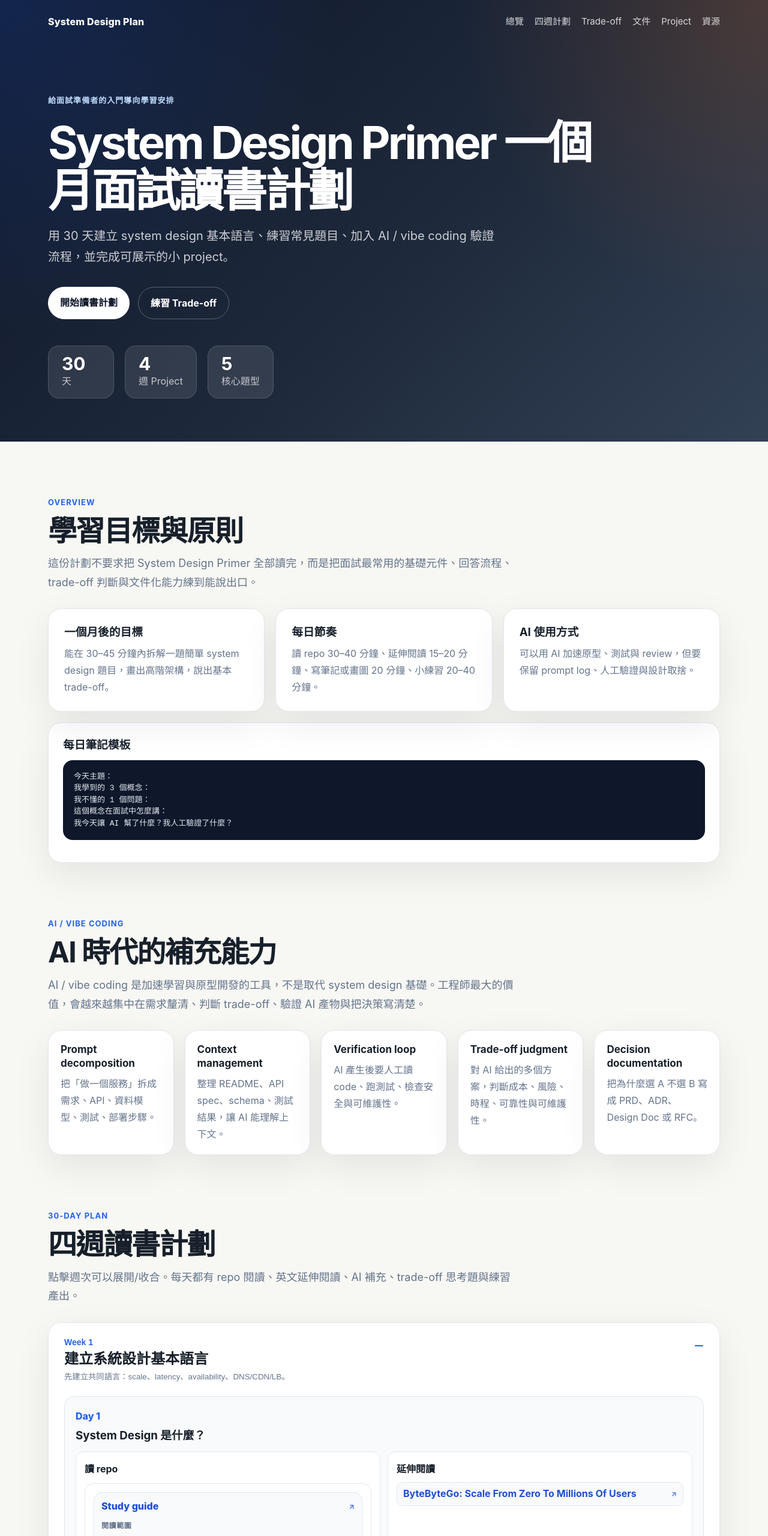
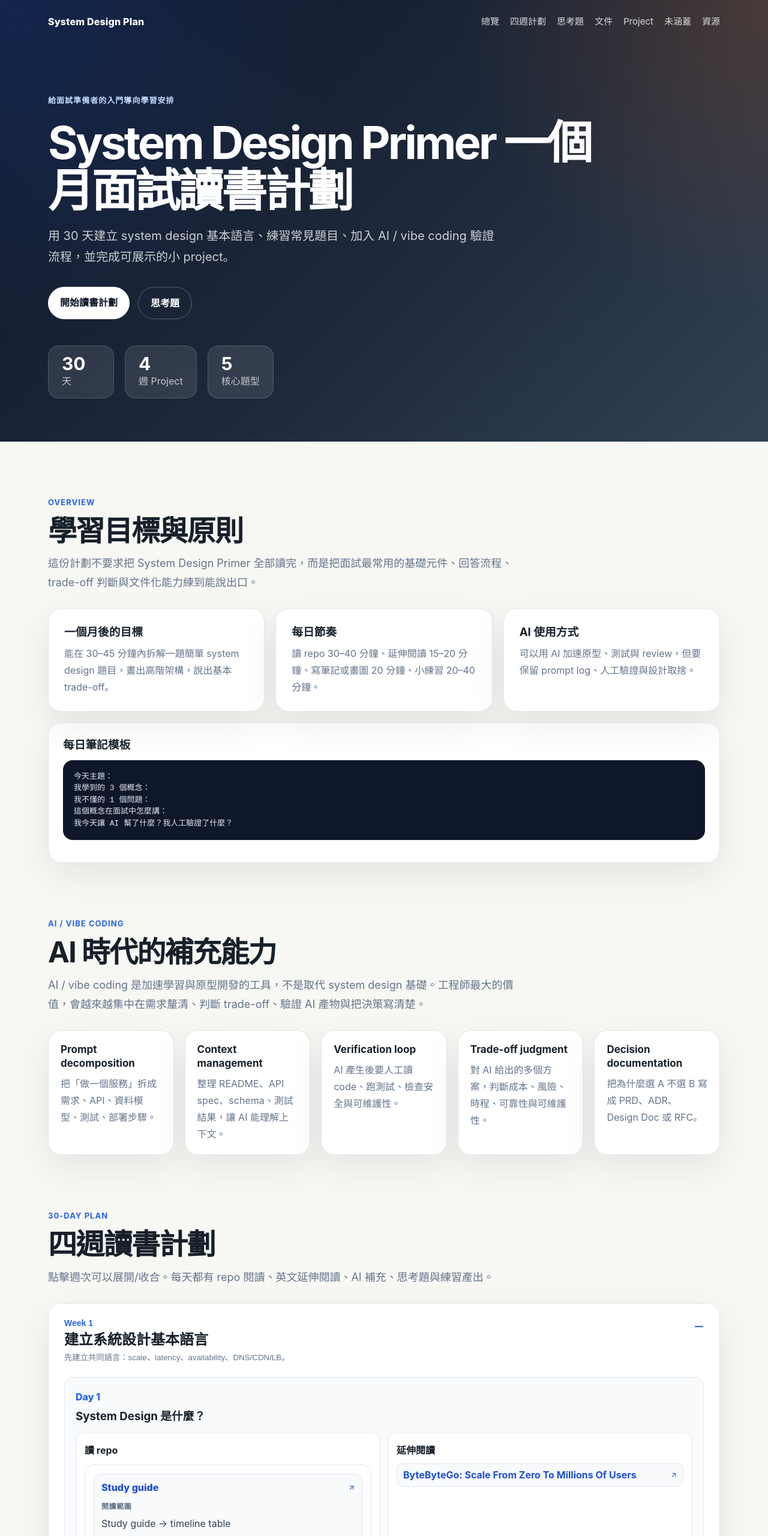
Before and after one commit to alon21034/system-design-study-site, a website built with Vite: page index.html in a window 1280 px wide. Shown: the top 2560 px of the page at 60% size. Built offline with nearby package versions, Linux system fonts and the light colour scheme.

Commit message:
Load uncovered topics post-fix and rename thinking questions

```diff
--- a/index.html
+++ b/index.html
@@ -16,7 +16,7 @@
       <div class="nav-links">
         <a href="#overview">總覽</a>
         <a href="#weeks">四週計劃</a>
-        <a href="#tradeoffs">Trade-off</a>
+        <a href="#tradeoffs">思考題</a>
         <a href="#documents">文件</a>
         <a href="#projects">Project</a>
         <a href="#resources">資源</a>
@@ -28,7 +28,7 @@
       <p>用 30 天建立 system design 基本語言、練習常見題目、加入 AI / vibe coding 驗證流程，並完成可展示的小 project。</p>
       <div class="hero-actions">
         <a class="btn primary" href="#weeks">開始讀書計劃</a>
-        <a class="btn secondary" href="#tradeoffs">練習 Trade-off</a>
+        <a class="btn secondary" href="#tradeoffs">練習思考題</a>
       </div>
       <div class="hero-stats">
         <div><strong>30</strong><span>天</span></div>
@@ -48,8 +48,8 @@
 我今天讓 AI 幫了什麼？我人工驗證了什麼？</code></pre></div>
     </section>
     <section class="section ai-section" id="ai"><div class="section-heading"><span class="tag">AI / Vibe Coding</span><h2>AI 時代的補充能力</h2><p>AI / vibe coding 是加速學習與原型開發的工具，不是取代 system design 基礎。工程師最大的價值，會越來越集中在需求釐清、判斷 trade-off、驗證 AI 產物與把決策寫清楚。</p></div><div class="grid cards-5"><article class="mini-card"><h3>Prompt decomposition</h3><p>把「做一個服務」拆成需求、API、資料模型、測試、部署步驟。</p></article><article class="mini-card"><h3>Context management</h3><p>整理 README、API spec、schema、測試結果，讓 AI 能理解上下文。</p></article><article class="mini-card"><h3>Verification loop</h3><p>AI 產生後要人工讀 code、跑測試、檢查安全與可維護性。</p></article><article class="mini-card"><h3>Trade-off judgment</h3><p>對 AI 給出的多個方案，判斷成本、風險、時程、可靠性與可維護性。</p></article><article class="mini-card"><h3>Decision documentation</h3><p>把為什麼選 A 不選 B 寫成 PRD、ADR、Design Doc 或 RFC。</p></article></div></section>
-    <section class="section" id="weeks"><div class="section-heading"><span class="tag">30-Day Plan</span><h2>四週讀書計劃</h2><p>點擊週次可以展開/收合。每天都有 repo 閱讀、英文延伸閱讀、AI 補充、trade-off 思考題與練習產出。</p></div><div class="accordion" id="weekAccordion"></div></section>
-    <section class="section" id="tradeoffs"><div class="section-heading"><span class="tag">Trade-off Practice</span><h2>架構選擇練習題</h2><p>每天讀完 repo 後，回答該日卡片裡的 Trade-off 思考題。重點不是背答案，而是把 Context、Options、Decision、Consequences 說清楚。</p></div><div class="tradeoff-grid" id="tradeoffGrid"></div></section>
+    <section class="section" id="weeks"><div class="section-heading"><span class="tag">30-Day Plan</span><h2>四週讀書計劃</h2><p>點擊週次可以展開/收合。每天都有 repo 閱讀、英文延伸閱讀、AI 補充、思考題與練習產出。</p></div><div class="accordion" id="weekAccordion"></div></section>
+    <section class="section" id="tradeoffs"><div class="section-heading"><span class="tag">Thinking Questions</span><h2>架構思考題</h2><p>每天讀完 repo 後，回答該日卡片裡的思考題。重點不是背答案，而是把 Context、Options、Decision、Consequences 說清楚。</p></div><div class="tradeoff-grid" id="tradeoffGrid"></div></section>
     <section class="section" id="documents"><div class="section-heading"><span class="tag">Documentation</span><h2>常見設計文件與寫作方式</h2><p>PRD、ADR、Design Doc、RFC 等文件目的不同。好的工程師要能根據決策階段選擇合適文件，讓團隊對齊「要做什麼、為什麼做、怎麼做、為什麼這樣做」。</p></div><div class="doc-grid" id="docGrid"></div></section>
     <section class="section" id="projects"><div class="section-heading"><span class="tag">Projects</span><h2>每週小 Project</h2><p>每週都把抽象概念落到 API、DB schema、queue/cache、測試與 README。</p></div><div class="project-grid" id="projectGrid"></div></section>
     <section class="section" id="checklist"><div class="section-heading"><span class="tag">Checklist</span><h2>一個月後應達到的標準</h2></div><div class="checklist" id="finalChecklist"></div></section>
@@ -57,5 +57,6 @@
   </main>
   <footer class="footer"><p>Based on donnemartin/system-design-primer. Built as a static learning site for interview preparation.</p><a href="#top">回到頂部 ↑</a></footer>
   <script src="script.js"></script>
+  <script src="/post-fix.js"></script>
 </body>
 </html>
```
